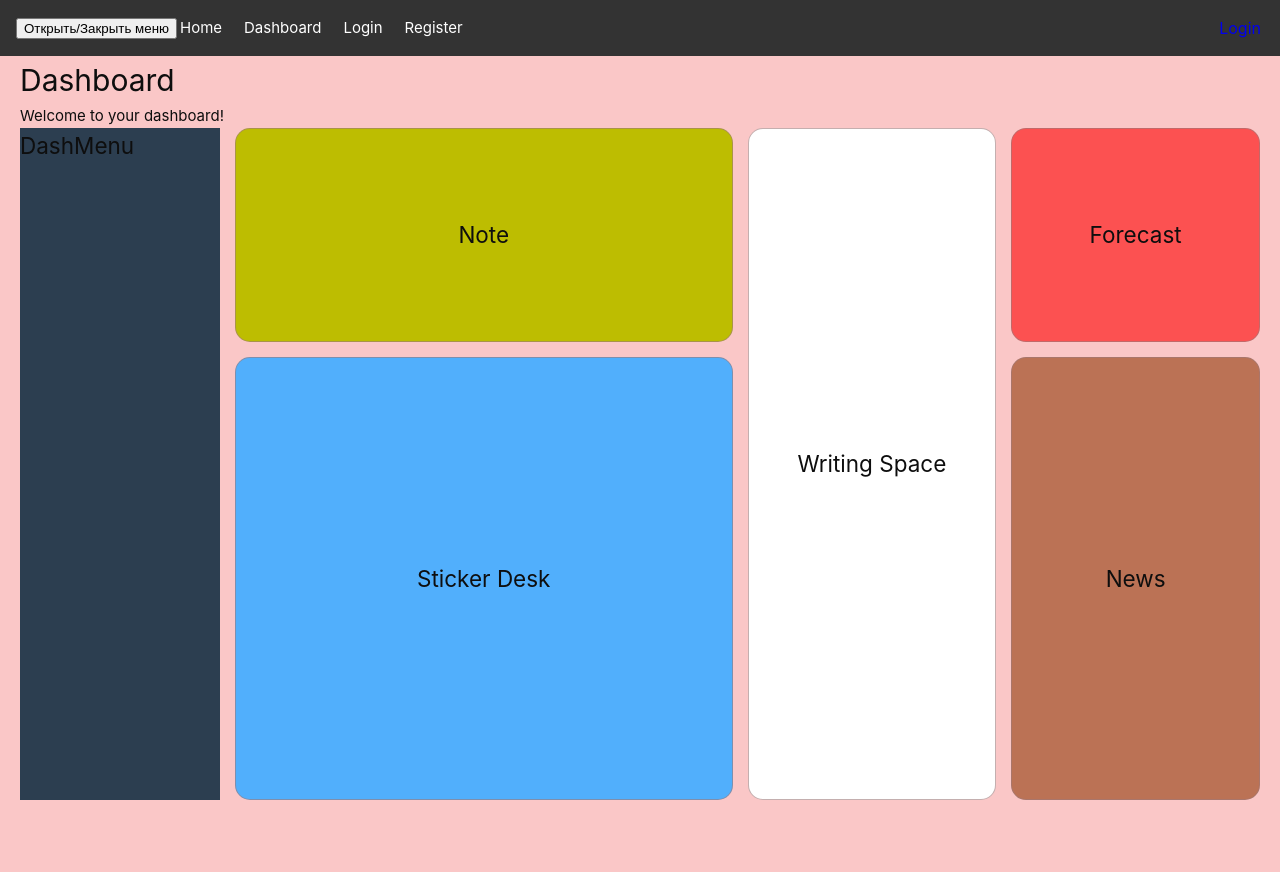
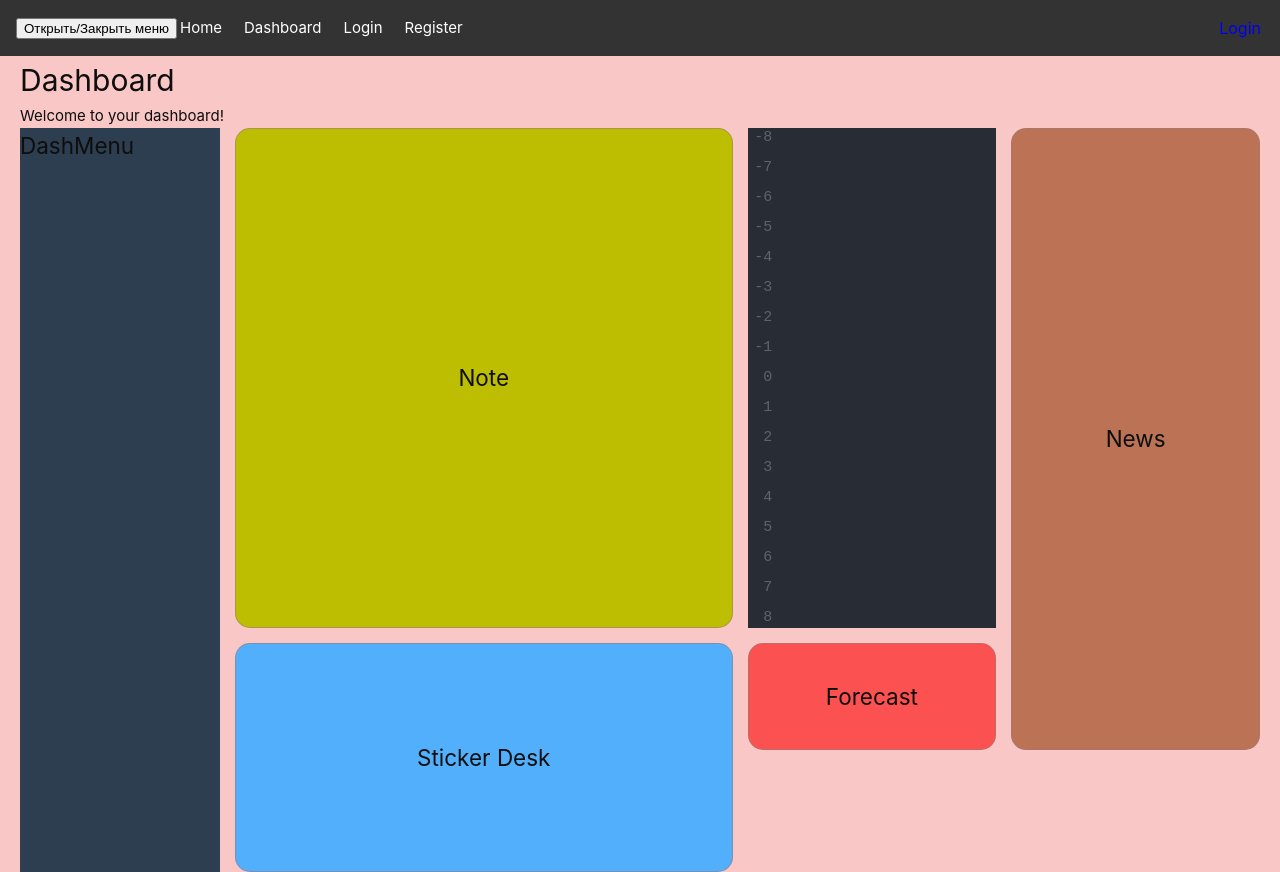
Before and after one commit to Likulka/OneBoard, a Vue app: page /dashboard in a window 1280 px wide. Before the commit the page ends 800 px from the top, so only its background shows below. Built offline with nearby package versions, Linux system fonts and the light colour scheme.

Commit message:
test writingspace

```diff
--- a/src/components/WritingSpace.vue
+++ b/src/components/WritingSpace.vue
@@ -1,5 +1,151 @@
 <template>
-  <section class="white item" id="writingSpace">
-    <h2>Writing Space</h2>
-  </section>
+  <div class="editor" @scroll="onScroll" ref="editor">
+    <div class="spacer" :style="{ height: spacerHeight + 'px' }"></div>
+    <div class="lines">
+      <div
+          v-for="line in visibleLines"
+          :key="line.number"
+          class="line"
+      >
+        <div class="line-number">{{ line.number }}</div>
+        <input
+            type="text"
+            v-model="line.text"
+            class="line-input"
+        />
+      </div>
+    </div>
+    <div class="spacer" :style="{ height: spacerHeight + 'px' }"></div>
+  </div>
 </template>
+
+<script>
+export default {
+  data() {
+    return {
+      visibleLines: [], // Видимые линии
+      lineHeight: 30, // Высота одной линии в пикселях
+      bufferSize: 20, // Количество линий, отображаемых одновременно
+      spacerHeight: 0, // Высота верхнего и нижнего отступов
+      totalLines: 0, // Общее количество линий сверху и снизу
+    };
+  },
+  methods: {
+    initialize() {
+      // Начальные линии
+      const startLine = -Math.floor(this.bufferSize / 2);
+      const endLine = Math.floor(this.bufferSize / 2);
+
+      this.visibleLines = [];
+      for (let i = startLine; i <= endLine; i++) {
+        this.visibleLines.push({
+          number: i,
+          text: '',
+        });
+      }
+
+      // Устанавливаем высоту отступов
+      this.totalLines = 0;
+      this.updateSpacerHeight();
+
+      // Устанавливаем начальную позицию прокрутки
+      this.$nextTick(() => {
+        const editor = this.$refs.editor;
+        editor.scrollTop = editor.scrollHeight / 2 - editor.clientHeight / 2;
+      });
+    },
+    onScroll() {
+      const editor = this.$refs.editor;
+      const scrollTop = editor.scrollTop;
+
+      // Если прокручено почти до верха
+      if (scrollTop < this.lineHeight * 5) {
+        this.addLinesToTop(10);
+      }
+
+      // Если прокручено почти до низа
+      if (scrollTop + editor.clientHeight > editor.scrollHeight - this.lineHeight * 5) {
+        this.addLinesToBottom(10);
+      }
+    },
+    addLinesToTop(count) {
+      const firstLineNumber = this.visibleLines[0].number;
+      for (let i = 1; i <= count; i++) {
+        this.visibleLines.unshift({
+          number: firstLineNumber - i,
+          text: '',
+        });
+      }
+      this.totalLines += count;
+      this.updateSpacerHeight();
+
+      // Сохраняем позицию прокрутки
+      const editor = this.$refs.editor;
+      editor.scrollTop += count * this.lineHeight;
+    },
+    addLinesToBottom(count) {
+      const lastLineNumber = this.visibleLines[this.visibleLines.length - 1].number;
+      for (let i = 1; i <= count; i++) {
+        this.visibleLines.push({
+          number: lastLineNumber + i,
+          text: '',
+        });
+      }
+      this.totalLines += count;
+      this.updateSpacerHeight();
+    },
+    updateSpacerHeight() {
+      // Обновляем высоту отступов
+      this.spacerHeight = this.totalLines * this.lineHeight;
+    },
+  },
+  mounted() {
+    this.initialize();
+  },
+};
+</script>
+
+<style scoped>
+.editor {
+  height: 500px;
+  overflow-y: scroll;
+  background-color: #282c34;
+  color: #abb2bf;
+  font-family: 'Courier New', Courier, monospace;
+  position: relative;
+}
+
+.lines {
+  display: flex;
+  flex-direction: column;
+  align-items: stretch;
+}
+
+.line {
+  display: flex;
+  align-items: center;
+  height: 30px;
+}
+
+.line-number {
+  width: 50px;
+  text-align: right;
+  padding-right: 10px;
+  color: #5c6370;
+  user-select: none;
+}
+
+.line-input {
+  flex-grow: 1;
+  background: transparent;
+  border: none;
+  color: inherit;
+  outline: none;
+  font-family: inherit;
+  font-size: 16px;
+}
+
+.spacer {
+  width: 100%;
+}
+</style>
```
